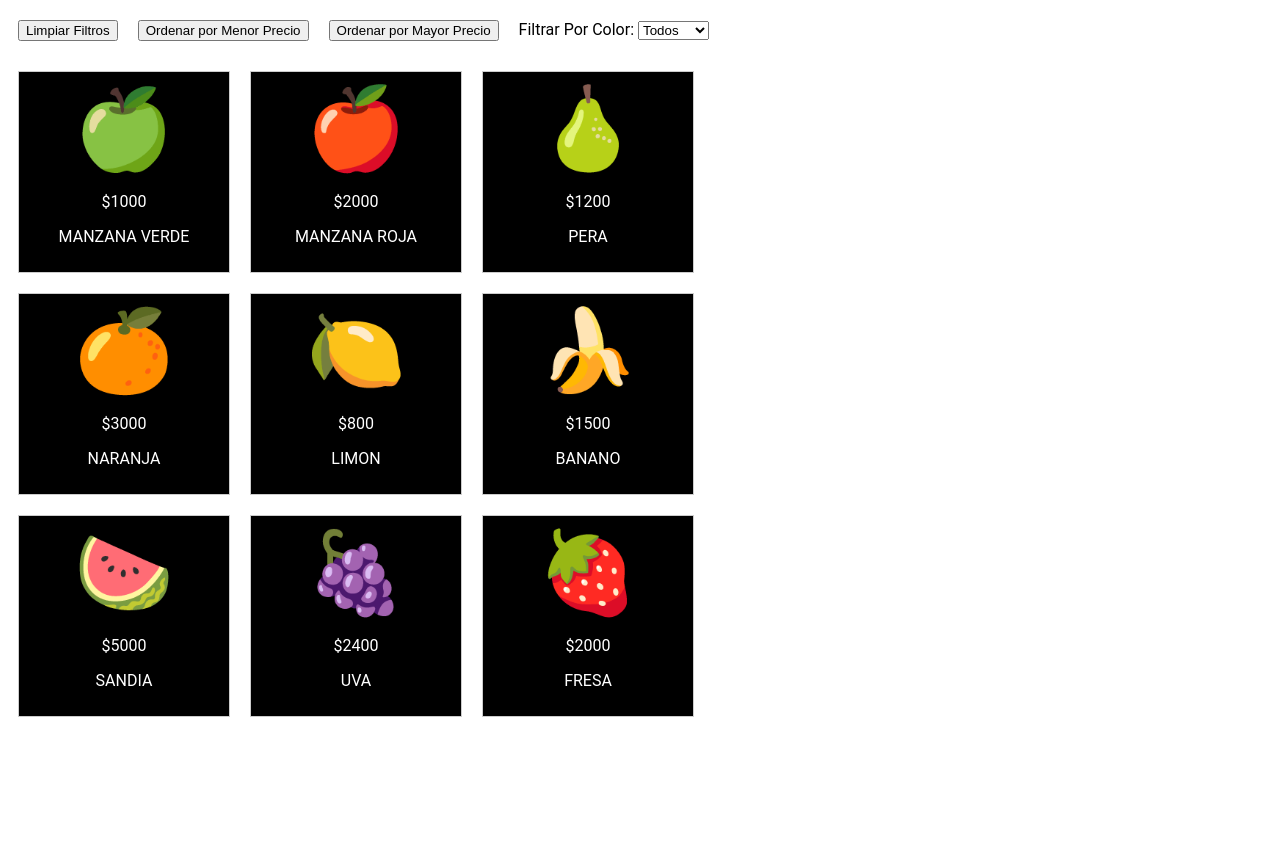
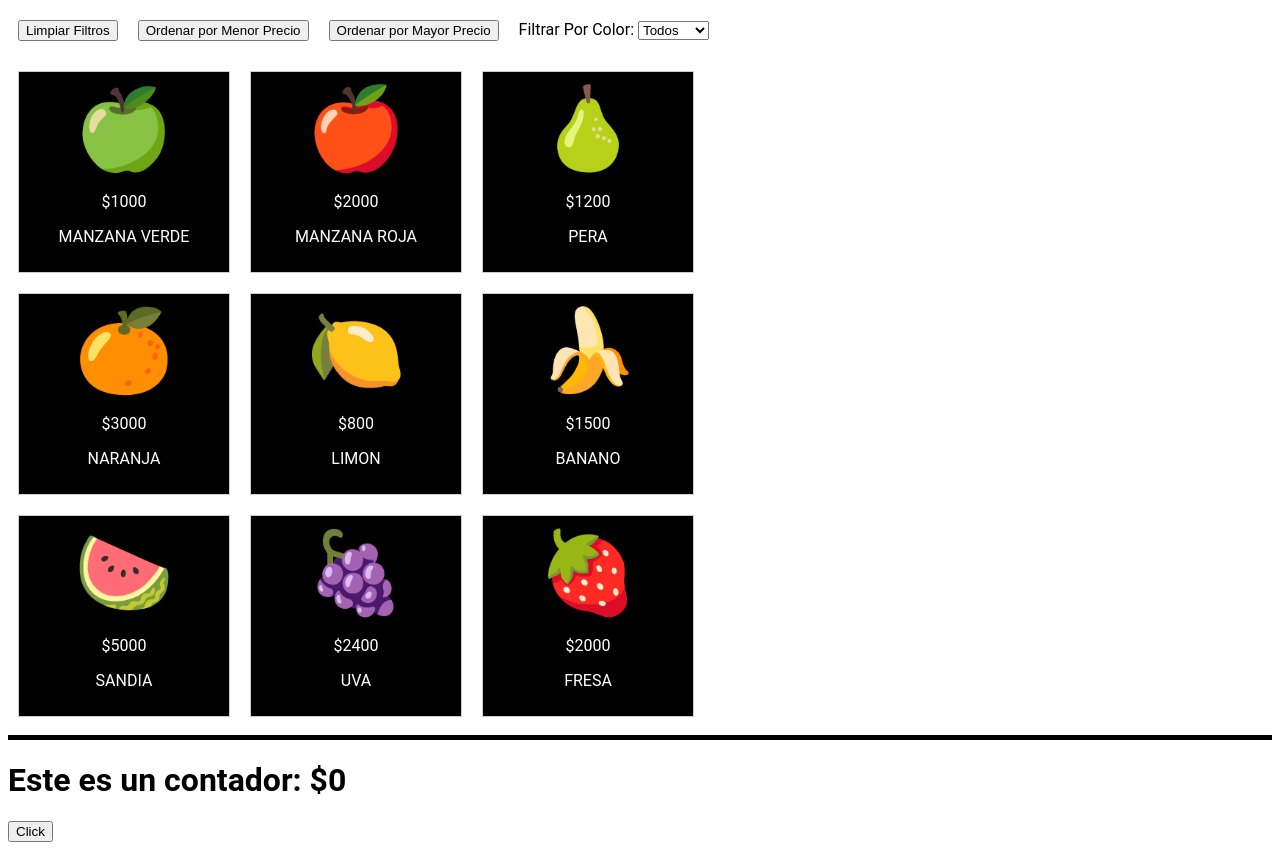
Before and after one commit to BrigitteNikoll/bootcamp-challenge, a React (Create React App) app in the folder product-list-react/my-list/: page / in a window 1280 px wide. Before the commit the page ends 800 px from the top, so only its background shows below. Built offline with nearby package versions, Linux system fonts and the light colour scheme.

Commit message:
Se agregó un ejemplo para useState

```diff
--- a/product-list-react/my-list/src/App.js
+++ b/product-list-react/my-list/src/App.js
@@ -1,6 +1,7 @@
 import { useState } from "react";
 import './App.css'
 import productsMock from "./products.json";
+import Product from "./components/Product";
 
 const filterAndSort = (products, color) => {
   return {
@@ -28,16 +29,7 @@ const filterAndSort = (products, color) => {
   };
 };
 
-const Product = ({product :{name, image, price}}) => {
 
-  return (
-    <div className="product">
-            <p className="product__image">{image}</p>
-            <p>${price}</p>
-            <p>{name.toUpperCase()}</p>
-          </div>
-  )
-}
 
 const App = () => {
   // hook utilizado useState
--- /dev/null
+++ b/product-list-react/my-list/src/UseStateExplame.jsx
@@ -0,0 +1,17 @@
+import React, { useState } from "react";
+
+function UseStateExplame() {
+  const [counter, setCounter] = useState(0);
+  function activador() {
+    setCounter(counter + 1);
+  }
+
+  return (
+    <div>
+      <h1>Este es un contador: ${counter}</h1>
+      <button onClick={activador}>Click</button>
+    </div>
+  );
+}
+
+export default UseStateExplame;
--- a/product-list-react/my-list/src/components/Product.jsx
+++ b/product-list-react/my-list/src/components/Product.jsx
@@ -1,6 +1,8 @@
+/* Descomentar para ver una forma u otra*/
+
 const Product = ({ product: { name, image, price } }) => {
   return (
-      <div className="product"  key={name.replace(" ", "")}>
+    <div className="product">
       <p className="product__image">{image}</p>
       <p>${price}</p>
       <p>{name.toUpperCase()}</p>
@@ -8,4 +10,16 @@ const Product = ({ product: { name, image, price } }) => {
   );
 };
 
-  export default Product
+/* const Product = (props) => {
+  return (
+    <div className="product">
+            <p className="product__image">{props.product.image}</p>
+            <p>${props.product.price}</p>
+            <p>{props.product.name.toUpperCase()}</p>
+          </div>
+  )
+} */
+
+/* Descomentar para ver una forma u otra*/
+
+export default Product;
--- a/product-list-react/my-list/src/index.js
+++ b/product-list-react/my-list/src/index.js
@@ -2,11 +2,14 @@ import React from 'react';
 import ReactDOM from 'react-dom';
 import './index.css';
 import App from './App';
+import UseStateExplame from './UseStateExplame'
 
 
 ReactDOM.render(
   <React.StrictMode>
     <App />
+    <hr size="5" color="black"/>
+    <UseStateExplame />
   </React.StrictMode>,
   document.getElementById('root')
 );
```
Lines whose indentation alone changed are shown as unchanged.
